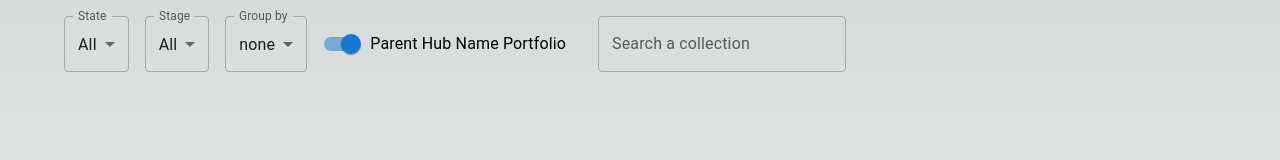
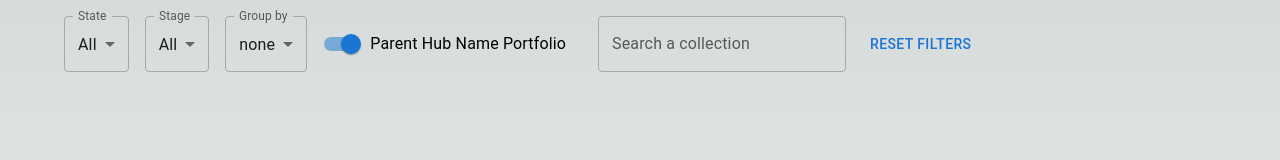
Before and after one commit to revione/collections-cleanhub, a Next.js app: page / in a window 1280 px wide. Shown: the top 160 px of the page. Built offline with nearby package versions, Linux system fonts and the light colour scheme.

Commit message:
Reset Filters

```diff
--- a/app/components/Collections.tsx
+++ b/app/components/Collections.tsx
@@ -7,24 +7,32 @@ import SelectsFilter from "./filters/SelectsFilter";
 import BooleanFilter from "./filters/BooleanFilter";
 import SearchFilters from "./filters/SerchFilter";
 
-import { Box, Container, Grid, Typography } from "@mui/material";
+import { Box, Button, Container, Grid, Typography } from "@mui/material";
 
 export default function Collections({
   collections,
 }: {
   collections: CollectionData[];
 }) {
-  const [selects, setSelects] = useState({
+  const defaultSelects = {
     state: "all" as State | "all",
     stage: "all" as Stage | "all",
     groupBy: "none" as GroupBySelect,
-  });
+  };
+
+  const [selects, setSelects] = useState(defaultSelects);
 
   const [parentHubNamePortfolio, setParentHubNamePortfolio] = useState(true);
   const [searchText, setSearchText] = useState("");
   const [groupsCollections, setGroups] = useState<
     Record<string, CollectionData[]>
   >({});
+
+  const resetFilters = () => {
+    setSelects(defaultSelects);
+    setParentHubNamePortfolio(true);
+    setSearchText("");
+  };
 
   const handleSearchChange = (event: ChangeEvent<HTMLInputElement>) => {
     setSearchText(event.target.value);
@@ -93,6 +101,7 @@ export default function Collections({
           searchText={searchText}
           handleSearchChange={handleSearchChange}
         />
+        <Button onClick={resetFilters}>Reset Filters</Button>
       </Box>
 
       {selects.groupBy !== "none" ? (
```
